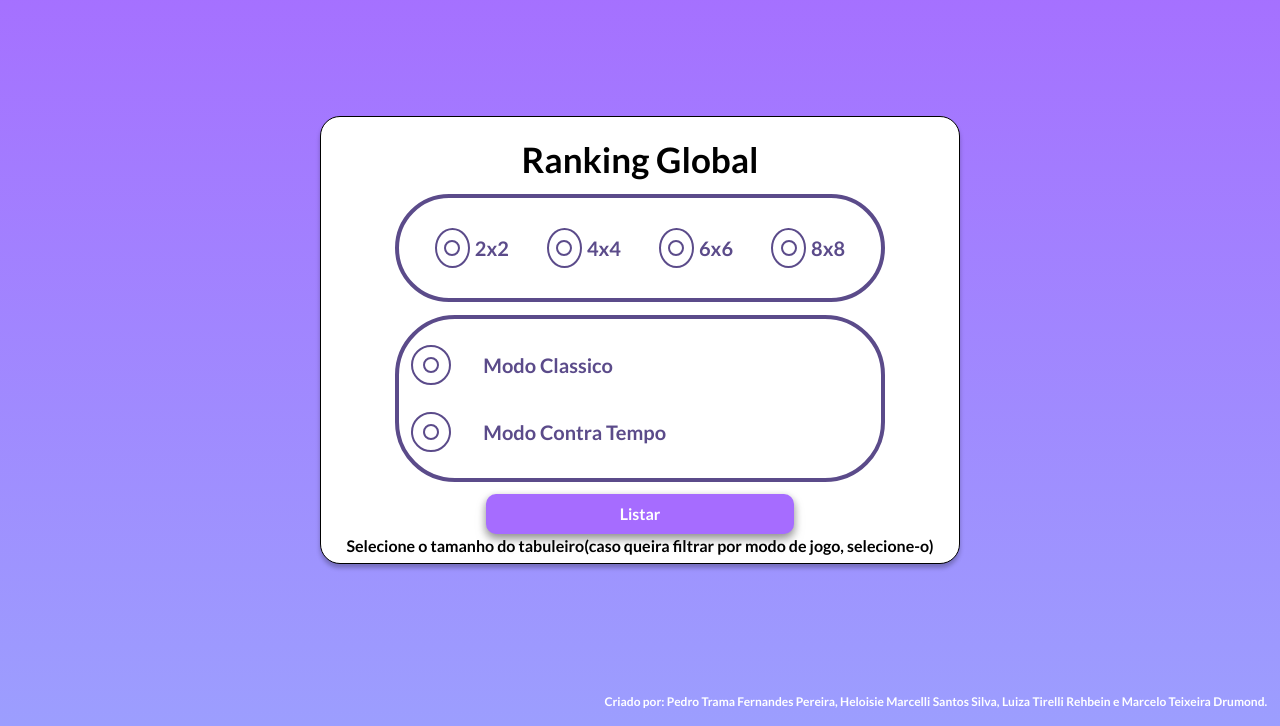
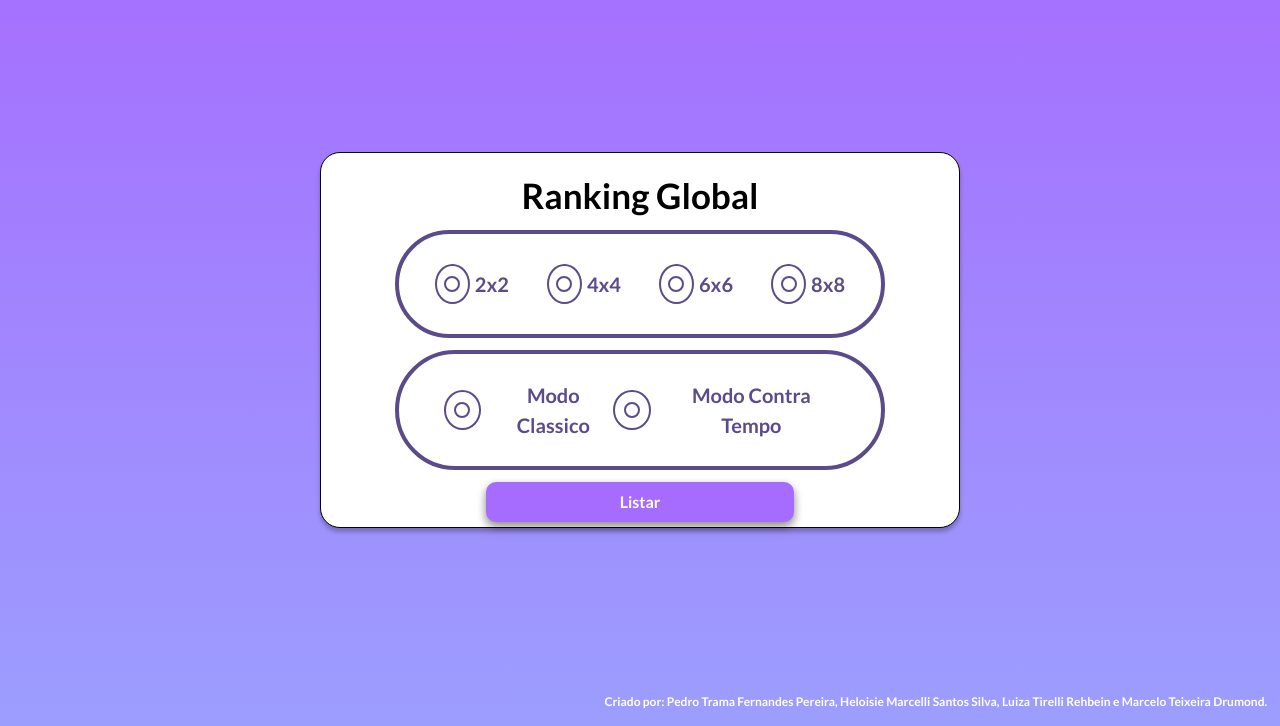
Before and after one commit to lutireh/JogoMemoriaWeb, a PHP site: page /ranking.php in a window 1280 px wide. Shown: the part 74-800 px from the top of the page. Run offline with PHP 8.4, Linux system fonts and the light colour scheme; the visitor is signed in with stand-in values (Sample User, id 1); some libraries are stand-ins or nearby versions.

Commit message:
Ultimos detalhes de CSS

```diff
--- a/ranking.php
+++ b/ranking.php
@@ -38,7 +38,7 @@
         <main>
             <h1>Ranking Global</h1>
             <form action="" method="post">
-                <div class="conteiner">
+                <div class="container">
                     <div class="row">
                         <div class="radio-container">
                             <label for="2x2">
@@ -80,7 +80,7 @@
                         </div>
                     </div>
                 </div>
-                <div class="conteiner">
+                <div id="gamemode" class="container">
                     <div class="radio-container">
                         <label for="classico">
                             <input type="radio" id="classico" name="radio_modo" value="classico" />
@@ -108,7 +108,7 @@
                 $numero = 1;
                 if (isset($_POST['radio2']) and isset($_POST['radio_modo'])) {
                     echo "<br><tr><h3>$_POST[radio2] $_POST[radio_modo]</h3></tr>";
-                    if($_POST['radio_modo']=='classico'){
+                    if ($_POST['radio_modo'] == 'classico') {
                         $sql_select_ranking = "SELECT nome, tam_tabuleiro, modo_jogo, tempo_partida, pontuacao FROM pessoa pe INNER JOIN partida p ON pe.pessoa_id=p.pessoa_id WHERE tam_tabuleiro = '$_POST[radio2]' AND modo_jogo = 'classico' AND status !='Derrota' ORDER BY tempo_partida ASC LIMIT 10";
                         $result = $pdo->query($sql_select_ranking);
                         if ($result->rowCount() > 0) {
@@ -126,8 +126,7 @@
                             }
                         } else
                             echo ("<br><br><h2>Nao Possui Partidas Ainda</h2><br><br>");
-                    }
-                    else if($_POST['radio_modo']=='contraTempo'){
+                    } else if ($_POST['radio_modo'] == 'contraTempo') {
                         $sql_select_ranking = "SELECT nome, tam_tabuleiro, modo_jogo, tempo_partida, pontuacao FROM pessoa pe INNER JOIN partida p ON pe.pessoa_id=p.pessoa_id WHERE tam_tabuleiro = '$_POST[radio2]' AND modo_jogo = 'contraTempo' AND status !='Derrota' ORDER BY tempo_partida DESC LIMIT 10";
                         $result = $pdo->query($sql_select_ranking);
                         if ($result->rowCount() > 0) {
@@ -144,13 +143,11 @@
                                 echo "</tr>";
                                 $numero++;
                             }
-                        }
-                        else
+                        } else
                             echo ("<br><br><h2>Nao Possui Partidas Ainda</h2><br><br>");
 
                     }
-                }
-                else if(isset($_POST['radio2']) and !isset($_POST['radio_modo'])){
+                } else if (isset($_POST['radio2']) and !isset($_POST['radio_modo'])) {
                     $sql_select_ranking = "SELECT nome, tam_tabuleiro, modo_jogo, tempo_partida, pontuacao FROM pessoa pe INNER JOIN partida p ON pe.pessoa_id=p.pessoa_id WHERE tam_tabuleiro = '$_POST[radio2]' AND status !='Derrota' ORDER BY tempo_partida ASC LIMIT 10";
                     $result = $pdo->query($sql_select_ranking);
                     if ($result->rowCount() > 0) {
@@ -167,13 +164,9 @@
                             echo "</tr>";
                             $numero++;
                         }
+                    } else
+                        echo ("<h2>Ainda não possui partidas</h2>");
                 }
-                        else
-                            echo ("<br><br><h2>Nao Possui Partidas Ainda</h2><br><br>");
-
-                } else
-                    echo ("Selecione o tamanho do tabuleiro(caso queira filtrar por modo de jogo, selecione-o)");
-
                 ?>
             </table>
         </main>
--- a/style/game.css
+++ b/style/game.css
@@ -77,7 +77,7 @@ button {
 .back-piece {
   width: 100%;
   height: 100%;
-  padding: 20px;
+  padding: 5%;
   position: absolute;
   border-radius: 5px;
   backface-visibility: hidden;
@@ -100,7 +100,7 @@ button {
 
 .icones {
   visibility: hidden;
-  width: 120px;
+  width: 100%;
   background-color: black;
   color: #fff;
   text-align: center;
--- a/style/general.css
+++ b/style/general.css
@@ -218,7 +218,7 @@ td {
 }
 
 /* Radio Buttons */
-.conteiner {
+.container {
   border: 4px solid #5b4b8a;
   border-radius: 60px;
   flex-direction: column;
--- a/style/style.css
+++ b/style/style.css
@@ -109,5 +109,12 @@
 }
 
 .ranking .container {
-  padding: 0;
+  flex-direction: column;
+  padding: 2%;
 }
+
+#gamemode {
+  display: flex;
+  flex-direction: row;
+  justify-content: center;
+}
```
Also changed, not shown: mododejogo.php (+10 -10 lines). Lines whose indentation alone changed are shown as unchanged.
